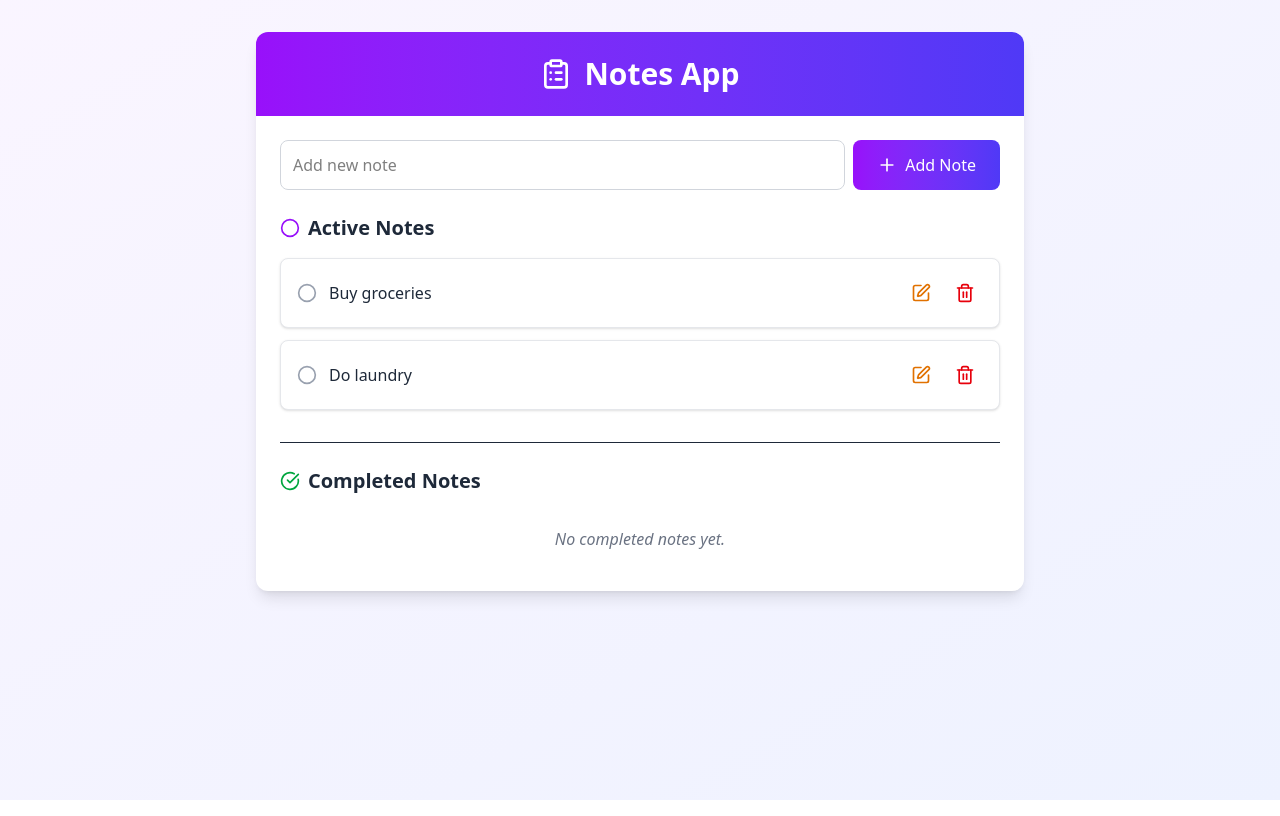
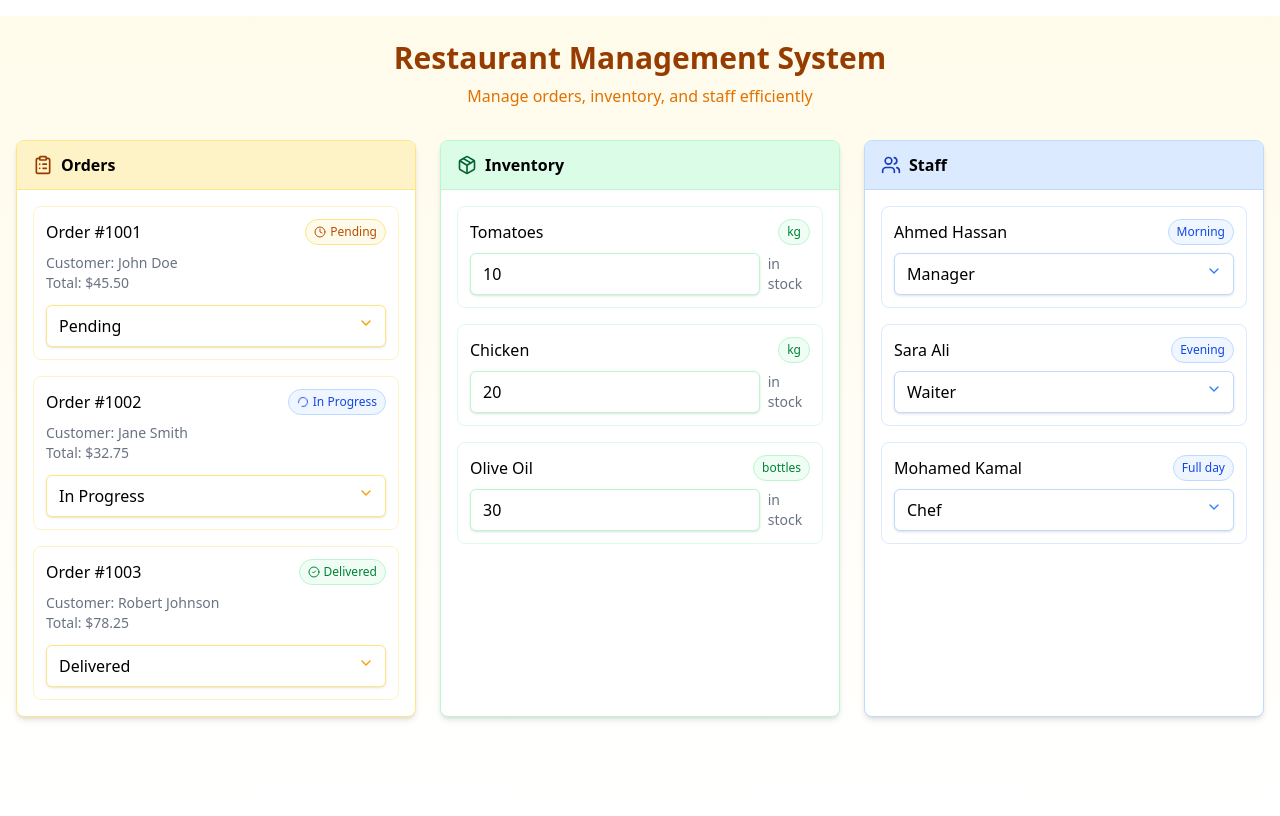
Before and after one commit to Yuossof/photo-gallery, a Next.js app: page / in a window 1280 px wide. Built offline with nearby package versions, Linux system fonts and the light colour scheme.

Commit message:
Update page.tsx

```diff
--- a/src/app/page.tsx
+++ b/src/app/page.tsx
@@ -1,207 +1,289 @@
 "use client"
 
+import type React from "react"
+
 import { useState } from "react"
-import { Trash2, Edit, Plus, Save, CheckCircle, Circle, ClipboardList } from "lucide-react"
+import { ClipboardList, Package, Users, Clock, CheckCircle2, Loader2, ChevronDown } from "lucide-react"
 
-const NotesApp = () => {
-  const [notes, setNotes] = useState([
-    { id: 1, text: "Buy groceries", completed: false },
-    { id: 2, text: "Do laundry", completed: false },
-  ])
-  const [newNote, setNewNote] = useState("")
-  const [updateNoteId, setUpdateNoteId] = useState<number | null>(null)
-  const [updateNoteText, setUpdateNoteText] = useState("")
+// Define types for better type safety
+type OrderStatus = "pending" | "in_progress" | "delivered"
+type StaffRole = "manager" | "waiter" | "chef"
 
-  const addNote = () => {
-    if (newNote.trim() !== "") {
-      const newNotes = [...notes, { id: notes.length + 1, text: newNote, completed: false }]
-      setNotes(newNotes)
-      setNewNote("")
+interface Order {
+  id: number
+  name: string
+  status: OrderStatus
+  customer: string
+  total: string
+}
+
+interface InventoryItem {
+  id: number
+  name: string
+  quantity: number
+  unit: string
+}
+
+interface StaffMember {
+  id: number
+  name: string
+  role: StaffRole
+  shift: string
+}
+
+// Reusable section
+interface SectionProps {
+  title: string
+  icon: React.ReactNode
+  borderColor: string
+  bgColor: string
+  children: React.ReactNode
+}
+
+const Section: React.FC<SectionProps> = ({ title, icon, borderColor, bgColor, children }) => (
+  <div className={`bg-white rounded-lg border ${borderColor} shadow-md overflow-hidden`}>
+    <div className={`${bgColor} border-b ${borderColor} px-4 py-3`}>
+      <h2 className="flex items-center gap-2 font-semibold">
+        {icon}
+        {title}
+      </h2>
+    </div>
+    <div className="p-4">{children}</div>
+  </div>
+)
+
+// Status badge
+const StatusBadge: React.FC<{ status: OrderStatus }> = ({ status }) => {
+  switch (status) {
+    case "pending":
+      return (
+        <span className="inline-flex items-center gap-1 px-2 py-1 text-xs font-medium rounded-full bg-amber-50 text-amber-700 border border-amber-200">
+          <Clock className="w-3 h-3" aria-hidden="true" /> Pending
+        </span>
+      )
+    case "in_progress":
+      return (
+        <span className="inline-flex items-center gap-1 px-2 py-1 text-xs font-medium rounded-full bg-blue-50 text-blue-700 border border-blue-200">
+          <Loader2 className="w-3 h-3 animate-spin" aria-hidden="true" /> In Progress
+        </span>
+      )
+    case "delivered":
+      return (
+        <span className="inline-flex items-center gap-1 px-2 py-1 text-xs font-medium rounded-full bg-green-50 text-green-700 border border-green-200">
+          <CheckCircle2 className="w-3 h-3" aria-hidden="true" /> Delivered
+        </span>
+      )
+    default:
+      return <span className="px-2 py-1 text-xs font-medium rounded-full bg-gray-100 text-gray-800">{status}</span>
   }
 }
 
-  const deleteNote = (id: number) => {
-    const newNotes = notes.filter((note) => note.id !== id)
-    setNotes(newNotes)
+// Order item
+interface OrderItemProps {
+  order: Order
+  onStatusChange: (id: number, status: OrderStatus) => void
 }
 
-  const updateNote = (id: number) => {
-    setUpdateNoteId(id)
-    const noteToUpdate = notes.find((note) => note.id === id)
-    if (noteToUpdate) {
-      setUpdateNoteText(noteToUpdate.text)
-    }
+const OrderItem: React.FC<OrderItemProps> = ({ order, onStatusChange }) => (
+  <div className="p-3 border border-amber-100 rounded-lg bg-white">
+    <div className="flex justify-between items-center mb-2">
+      <span className="font-medium">{order.name}</span>
+      <StatusBadge status={order.status} />
+    </div>
+    <div className="text-sm text-gray-500 mb-3">
+      <div>Customer: {order.customer}</div>
+      <div>Total: {order.total}</div>
+    </div>
+    <div className="relative">
+      <label htmlFor={`order-status-${order.id}`} className="sr-only">
+        Change order status
+      </label>
+      <select
+        id={`order-status-${order.id}`}
+        value={order.status}
+        onChange={(e) => onStatusChange(order.id, e.target.value as OrderStatus)}
+        className="w-full px-3 py-2 bg-white border border-amber-200 rounded-md shadow-sm focus:outline-none focus:ring-2 focus:ring-amber-300 focus:border-amber-300 appearance-none"
+        aria-label={`Change status for ${order.name}`}
+      >
+        <option value="pending">Pending</option>
+        <option value="in_progress">In Progress</option>
+        <option value="delivered">Delivered</option>
+      </select>
+      <ChevronDown className="absolute right-3 top-2.5 h-4 w-4 text-amber-500 pointer-events-none" aria-hidden="true" />
+    </div>
+  </div>
+)
+
+// Inventory item
+interface InventoryItemProps {
+  item: InventoryItem
+  onQuantityChange: (id: number, quantity: number) => void
 }
 
-  const saveUpdateNote = () => {
-    if (updateNoteId !== null && updateNoteText.trim() !== "") {
-      const newNotes = notes.map((note) => {
-        if (note.id === updateNoteId) {
-          return { ...note, text: updateNoteText }
-        }
-        return note
-      })
-      setNotes(newNotes)
-      setUpdateNoteId(null)
-      setUpdateNoteText("")
-    }
+const InventoryItemComponent: React.FC<InventoryItemProps> = ({ item, onQuantityChange }) => (
+  <div className="p-3 border border-green-100 rounded-lg bg-white">
+    <div className="flex justify-between items-center mb-2">
+      <span className="font-medium">{item.name}</span>
+      <span className="inline-flex items-center px-2 py-1 text-xs font-medium rounded-full bg-green-50 text-green-700 border border-green-200">
+        {item.unit}
+      </span>
+    </div>
+    <div className="flex items-center gap-2">
+      <label htmlFor={`inventory-quantity-${item.id}`} className="sr-only">
+        Quantity for {item.name}
+      </label>
+      <input
+        id={`inventory-quantity-${item.id}`}
+        type="number"
+        value={item.quantity}
+        onChange={(e) => onQuantityChange(item.id, Number.parseInt(e.target.value))}
+        className="w-full px-3 py-2 bg-white border border-green-200 rounded-md shadow-sm focus:outline-none focus:ring-2 focus:ring-green-300 focus:border-green-300"
+        min="0"
+        aria-label={`Change quantity for ${item.name}`}
+      />
+      <span className="text-sm text-gray-500">in stock</span>
+    </div>
+  </div>
+)
+
+// Staff member
+interface StaffItemProps {
+  member: StaffMember
+  onRoleChange: (id: number, role: StaffRole) => void
 }
 
-  const toggleCompleted = (id: number) => {
-    const newNotes = notes.map((note) => {
-      if (note.id === id) {
-        return { ...note, completed: !note.completed }
+const StaffItem: React.FC<StaffItemProps> = ({ member, onRoleChange }) => (
+  <div className="p-3 border border-blue-100 rounded-lg bg-white">
+    <div className="flex justify-between items-center mb-2">
+      <span className="font-medium">{member.name}</span>
+      <span className="inline-flex items-center px-2 py-1 text-xs font-medium rounded-full bg-blue-50 text-blue-700 border border-blue-200">
+        {member.shift}
+      </span>
+    </div>
+    <div className="relative">
+      <label htmlFor={`staff-role-${member.id}`} className="sr-only">
+        Change role for {member.name}
+      </label>
+      <select
+        id={`staff-role-${member.id}`}
+        value={member.role}
+        onChange={(e) => onRoleChange(member.id, e.target.value as StaffRole)}
+        className="w-full px-3 py-2 bg-white border border-blue-200 rounded-md shadow-sm focus:outline-none focus:ring-2 focus:ring-blue-300 focus:border-blue-300 appearance-none"
+        aria-label={`Change role for ${member.name}`}
+      >
+        <option value="manager">Manager</option>
+        <option value="waiter">Waiter</option>
+        <option value="chef">Chef</option>
+      </select>
+      <ChevronDown className="absolute right-3 top-2.5 h-4 w-4 text-blue-500 pointer-events-none" aria-hidden="true" />
+    </div>
+  </div>
+)
+
+const RestaurantManagementSystem: React.FC = () => {
+  const [orders, setOrders] = useState<Order[]>([
+    { id: 1, name: "Order #1001", status: "pending", customer: "John Doe", total: "$45.50" },
+    { id: 2, name: "Order #1002", status: "in_progress", customer: "Jane Smith", total: "$32.75" },
+    { id: 3, name: "Order #1003", status: "delivered", customer: "Robert Johnson", total: "$78.25" },
+  ])
+
+  const [inventory, setInventory] = useState<InventoryItem[]>([
+    { id: 1, name: "Tomatoes", quantity: 10, unit: "kg" },
+    { id: 2, name: "Chicken", quantity: 20, unit: "kg" },
+    { id: 3, name: "Olive Oil", quantity: 30, unit: "bottles" },
+  ])
+
+  const [staff, setStaff] = useState<StaffMember[]>([
+    { id: 1, name: "Ahmed Hassan", role: "manager", shift: "Morning" },
+    { id: 2, name: "Sara Ali", role: "waiter", shift: "Evening" },
+    { id: 3, name: "Mohamed Kamal", role: "chef", shift: "Full day" },
+  ])
+
+  const handleOrderStatusChange = (id: number, status: OrderStatus) => {
+    setOrders(
+      orders.map((order) => {
+        if (order.id === id) {
+          return { ...order, status }
         }
-      return note
-    })
-    setNotes(newNotes)
+        return order
+      }),
+    )
   }
 
-  const filteredNotes = notes.filter((note) => note.completed)
-  const activeNotes = notes.filter((note) => !note.completed)
+  const handleInventoryQuantityChange = (id: number, quantity: number) => {
+    setInventory(
+      inventory.map((item) => {
+        if (item.id === id) {
+          return { ...item, quantity }
+        }
+        return item
+      }),
+    )
+  }
+
+  const handleStaffRoleChange = (id: number, role: StaffRole) => {
+    setStaff(
+      staff.map((member) => {
+        if (member.id === id) {
+          return { ...member, role }
+        }
+        return member
+      }),
+    )
+  }
 
   return (
-    <div className="min-h-screen bg-gradient-to-br from-purple-50 to-indigo-50 p-4 md:p-8">
-      <div className="max-w-3xl mx-auto bg-white rounded-xl shadow-lg overflow-hidden">
-        <div className="bg-gradient-to-r from-purple-600 to-indigo-600 p-6">
-          <div className="flex items-center justify-center">
-            <ClipboardList className="h-8 w-8 text-white mr-3" />
-            <h1 className="text-3xl font-bold text-white">Notes App</h1>
-          </div>
+    <div className="container mx-auto p-4 pt-6 mt-4 bg-gradient-to-b from-amber-50 to-white min-h-screen">
+      <div className="text-center mb-8">
+        <h1 className="text-3xl font-bold text-amber-800">Restaurant Management System</h1>
+        <p className="text-amber-600 mt-2">Manage orders, inventory, and staff efficiently</p>
       </div>
 
-        <div className="p-6">
-          <div className="flex flex-col md:flex-row gap-2 mb-6">
-            <input
-              type="text"
-              value={newNote}
-              onChange={(e) => setNewNote(e.target.value)}
-              className="flex-grow p-3 border border-gray-300 rounded-lg focus:outline-none focus:ring-2 focus:ring-purple-500 transition-all"
-              placeholder="Add new note"
-              onKeyDown={(e) => {
-                if (e.key === "Enter") addNote()
-              }}
-            />
-            <button
-              onClick={addNote}
-              className="bg-gradient-to-r from-purple-600 to-indigo-600 hover:from-purple-700 hover:to-indigo-700 text-white font-medium py-3 px-6 rounded-lg transition-all flex items-center justify-center"
+      <div className="grid grid-cols-1 md:grid-cols-2 lg:grid-cols-3 gap-6 mb-8">
+        {/* Orders Section */}
+        <Section
+          title="Orders"
+          icon={<ClipboardList className="h-5 w-5 text-amber-800" />}
+          borderColor="border-amber-200"
+          bgColor="bg-amber-100"
         >
-              <Plus className="h-5 w-5 mr-2" />
-              Add Note
-            </button>
+          <div className="space-y-4">
+            {orders.map((order) => (
+              <OrderItem key={order.id} order={order} onStatusChange={handleOrderStatusChange} />
+            ))}
           </div>
+        </Section>
 
-          <div className="mb-8">
-            <h2 className="text-xl font-semibold mb-4 text-gray-800 flex items-center">
-              <Circle className="h-5 w-5 mr-2 text-purple-600" />
-              Active Notes
-            </h2>
-            {activeNotes.length === 0 ? (
-              <p className="text-gray-500 italic text-center py-4">No active notes. Add one above!</p>
-            ) : (
-              <ul className="space-y-3">
-                {activeNotes.map((note) => (
-                  <li
-                    key={note.id}
-                    className="bg-white border border-gray-200 rounded-lg p-4 shadow-sm hover:shadow-md transition-all"
+        {/* Inventory Section */}
+        <Section
+          title="Inventory"
+          icon={<Package className="h-5 w-5 text-green-800" />}
+          borderColor="border-green-200"
+          bgColor="bg-green-100"
         >
-                    <div className="flex items-center justify-between">
-                      <div className="flex items-center flex-grow">
-                        <button
-                          onClick={() => toggleCompleted(note.id)}
-                          className="mr-3 text-gray-400 hover:text-purple-600 transition-colors"
+          <div className="space-y-4">
+            {inventory.map((item) => (
+              <InventoryItemComponent key={item.id} item={item} onQuantityChange={handleInventoryQuantityChange} />
+            ))}
+          </div>
+        </Section>
+
+        {/* Staff Section */}
+        <Section
+          title="Staff"
+          icon={<Users className="h-5 w-5 text-blue-800" />}
+          borderColor="border-blue-200"
+          bgColor="bg-blue-100"
         >
-                          <Circle className="h-5 w-5" />
-                        </button>
-
-                        {updateNoteId === note.id ? (
-                          <input
-                            type="text"
-                            value={updateNoteText}
-                            onChange={(e) => setUpdateNoteText(e.target.value)}
-                            className="flex-grow p-2 border border-purple-300 rounded-lg focus:outline-none focus:ring-2 focus:ring-purple-500"
-                            autoFocus
-                            onKeyDown={(e) => {
-                              if (e.key === "Enter") saveUpdateNote()
-                            }}
-                          />
-                        ) : (
-                          <span className="text-gray-800">{note.text}</span>
-                        )}
+          <div className="space-y-4">
+            {staff.map((member) => (
+              <StaffItem key={member.id} member={member} onRoleChange={handleStaffRoleChange} />
+            ))}
           </div>
-
-                      <div className="flex space-x-2 ml-4">
-                        {updateNoteId === note.id ? (
-                          <button
-                            onClick={saveUpdateNote}
-                            className="p-2 text-green-600 hover:bg-green-50 rounded-full transition-colors"
-                            title="Save"
-                          >
-                            <Save className="h-5 w-5" />
-                          </button>
-                        ) : (
-                          <>
-                            <button
-                              onClick={() => updateNote(note.id)}
-                              className="p-2 text-amber-600 hover:bg-amber-50 rounded-full transition-colors"
-                              title="Edit"
-                            >
-                              <Edit className="h-5 w-5" />
-                            </button>
-                            <button
-                              onClick={() => deleteNote(note.id)}
-                              className="p-2 text-red-600 hover:bg-red-50 rounded-full transition-colors"
-                              title="Delete"
-                            >
-                              <Trash2 className="h-5 w-5" />
-                            </button>
-                          </>
-                        )}
-                      </div>
-                    </div>
-                  </li>
-                ))}
-              </ul>
-            )}
-          </div>
-
-          <div>
-            <h2 className="text-xl font-semibold mb-4 text-gray-800 flex items-center border-t pt-6">
-              <CheckCircle className="h-5 w-5 mr-2 text-green-600" />
-              Completed Notes
-            </h2>
-            {filteredNotes.length === 0 ? (
-              <p className="text-gray-500 italic text-center py-4">No completed notes yet.</p>
-            ) : (
-              <ul className="space-y-3">
-                {filteredNotes.map((note) => (
-                  <li key={note.id} className="bg-gray-50 border border-gray-200 rounded-lg p-4 shadow-sm">
-                    <div className="flex items-center justify-between">
-                      <div className="flex items-center">
-                        <button onClick={() => toggleCompleted(note.id)} className="mr-3 text-green-600">
-                          <CheckCircle className="h-5 w-5" />
-                        </button>
-                        <span className="text-gray-500 line-through">{note.text}</span>
-                      </div>
-                      <div className="flex space-x-2">
-                        <button
-                          onClick={() => deleteNote(note.id)}
-                          className="p-2 text-red-600 hover:bg-red-50 rounded-full transition-colors"
-                          title="Delete"
-                        >
-                          <Trash2 className="h-5 w-5" />
-                        </button>
-                      </div>
-                    </div>
-                  </li>
-                ))}
-              </ul>
-            )}
-          </div>
-        </div>
+        </Section>
       </div>
     </div>
   )
 }
 
-export default NotesApp
+export default RestaurantManagementSystem
```
Lines whose indentation alone changed are shown as unchanged.
